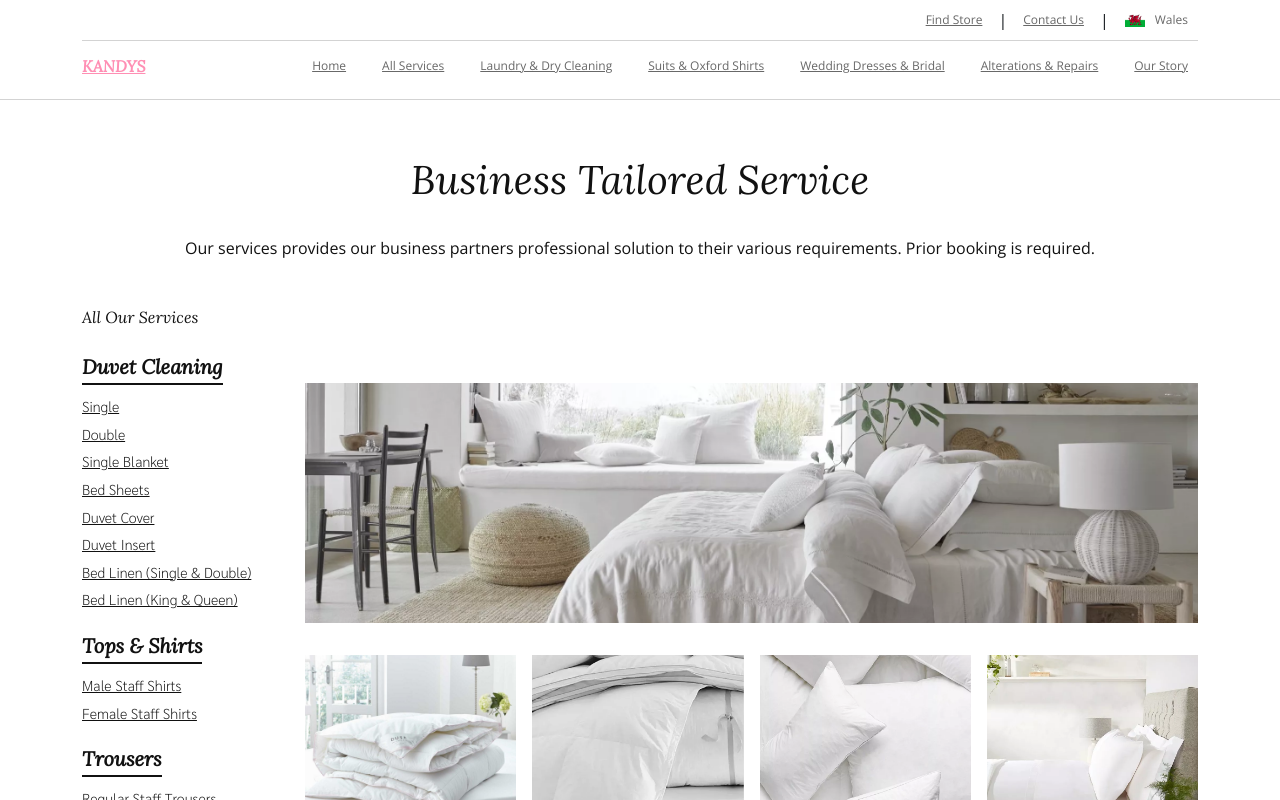
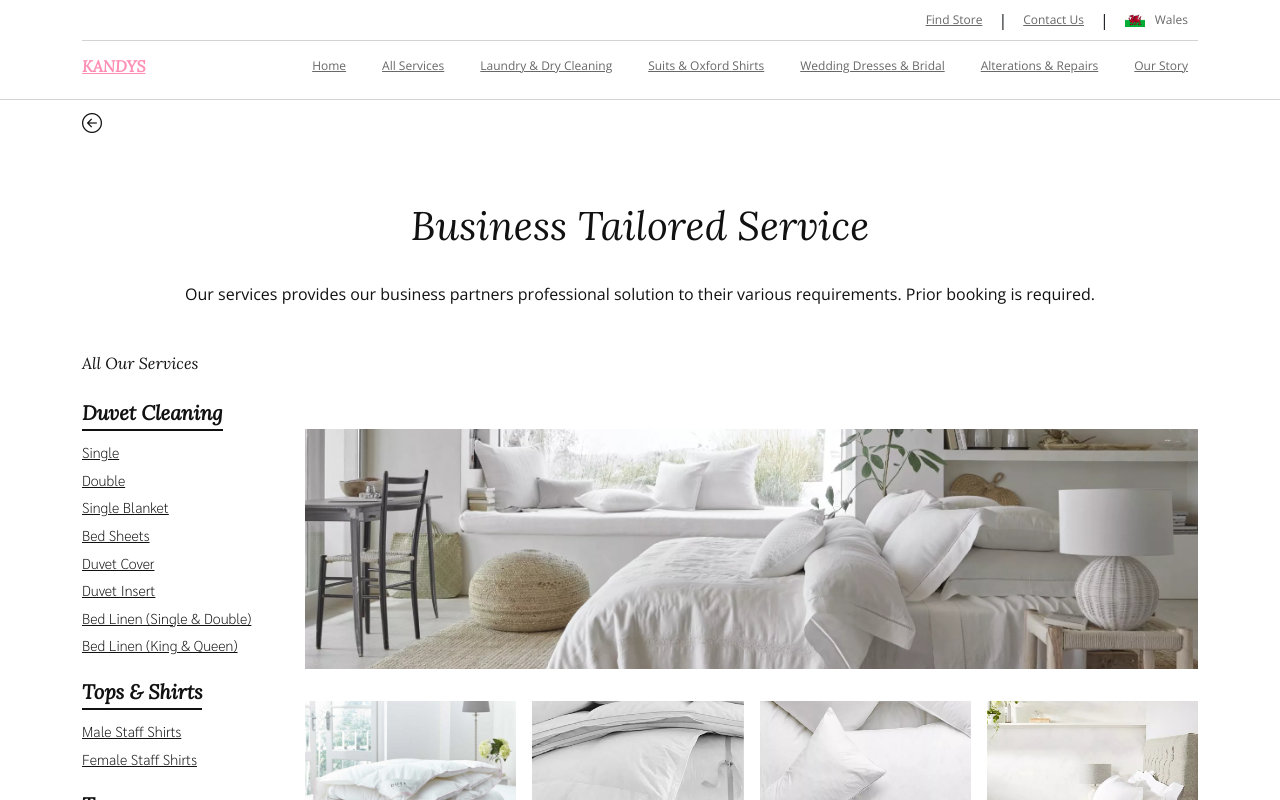
Before and after one commit to Todd-Owen-Mpeli/KandysLaunderette, a Next.js app: page /LaundryAndDryCleaning/businessService in a window 1280 px wide. Shown: the top 800 px of the page. Built offline with nearby package versions, Linux system fonts and the light colour scheme.

Commit message:
Created a go back button and edited our styling for the mobile page and general screen side.

```diff
--- a/pages/LaundryAndDryCleaning/businessService.js
+++ b/pages/LaundryAndDryCleaning/businessService.js
@@ -49,6 +49,13 @@ const businessService = () => {
 				{/* // <========== PAGE TITLE ==========> */}
 				<div className={styles.mainContent}>
 					<div className="container">
+						<div className={styles.previousButton}>
+							<Link href="/LaundryDryCleaning">
+								<a>
+									<i className="bi bi-arrow-left-circle"></i>
+								</a>
+							</Link>
+						</div>
 						<div className={styles.content}>
 							<div className={styles.title}>
 								<h2>Business Tailored Service</h2>
--- a/styles/Home.module.scss
+++ b/styles/Home.module.scss
@@ -717,6 +717,14 @@
 			}
 		}
 	}
+
+	// <========== INDIVIDUAL & BUSINESS PAGES ==========>
+	.mainContent {
+		.previousButton {
+			display: none;
+		}
+	}
+
 	// <========== FOOTER ==========>
 	.footer {
 		.content {
--- a/styles/LaundryAndDryCleaning/pages/_IndividualService.scss
+++ b/styles/LaundryAndDryCleaning/pages/_IndividualService.scss
@@ -1,5 +1,18 @@
 // <========== PAGE TITLE ==========>
 .mainContent {
+	.previousButton {
+		padding: 0.5rem 0;
+
+		a {
+			color: $baseColor_black;
+			font-size: $fontSize_medium;
+		}
+
+		a:hover {
+			color: $baseColor_lightGrey3;
+		}
+	}
+
 	.content {
 		.title {
 			padding: 1rem 0;
```
Also changed, not shown: pages/LaundryAndDryCleaning/IndividualService.js (+7 -0 lines).
